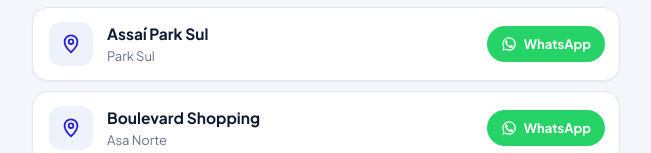
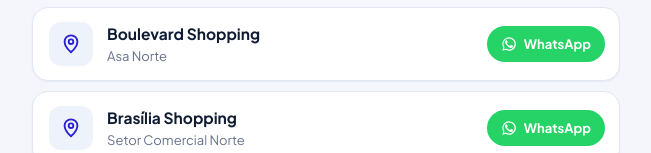
Before and after one commit to vjavictor-boop/cvc-brasilia, a plain HTML site: page index.html in a window 1280 px wide. Shown: the part 1224-1377 px from the top of the page, without its empty margins (314-965 px from the left). Drawn offline with Linux system fonts and the light colour scheme.

Commit message:
Remove loja Assaí Park Sul (fechou)

```diff
--- a/index.html
+++ b/index.html
@@ -208,7 +208,6 @@ const LOJAS = [
 
   { nome:"ParkShopping",               local:"Guará",                   regiao:"Guará e Park Way",           whats:"5561993271961" },
   { nome:"Guará I",                    local:"Guará",                   regiao:"Guará e Park Way",           whats:"5561983117387" },
-  { nome:"Assaí Park Sul",             local:"Park Sul",                regiao:"Guará e Park Way",           whats:"5561999916622" },
   { nome:"Núcleo Bandeirante",         local:"Núcleo Bandeirante",      regiao:"Guará e Park Way",           whats:"556130220094" },
   { nome:"Riacho Fundo",               local:"Riacho Fundo",            regiao:"Guará e Park Way",           whats:"5561996124954" },
 
```
